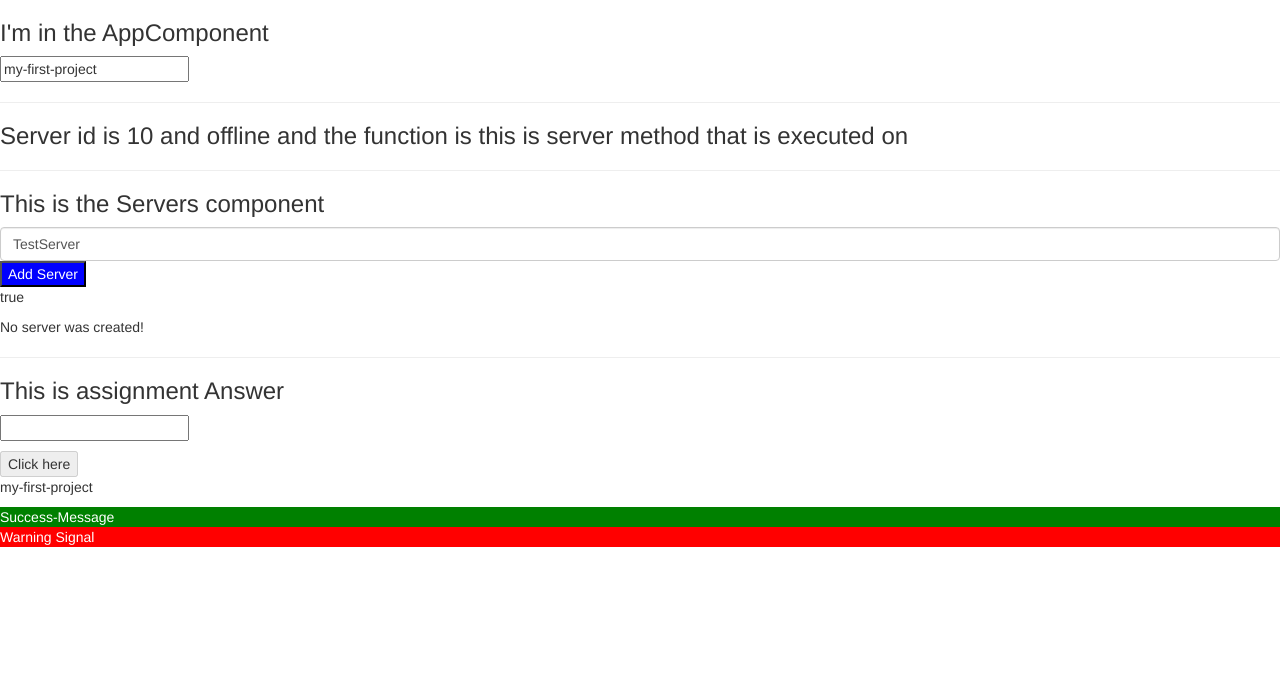
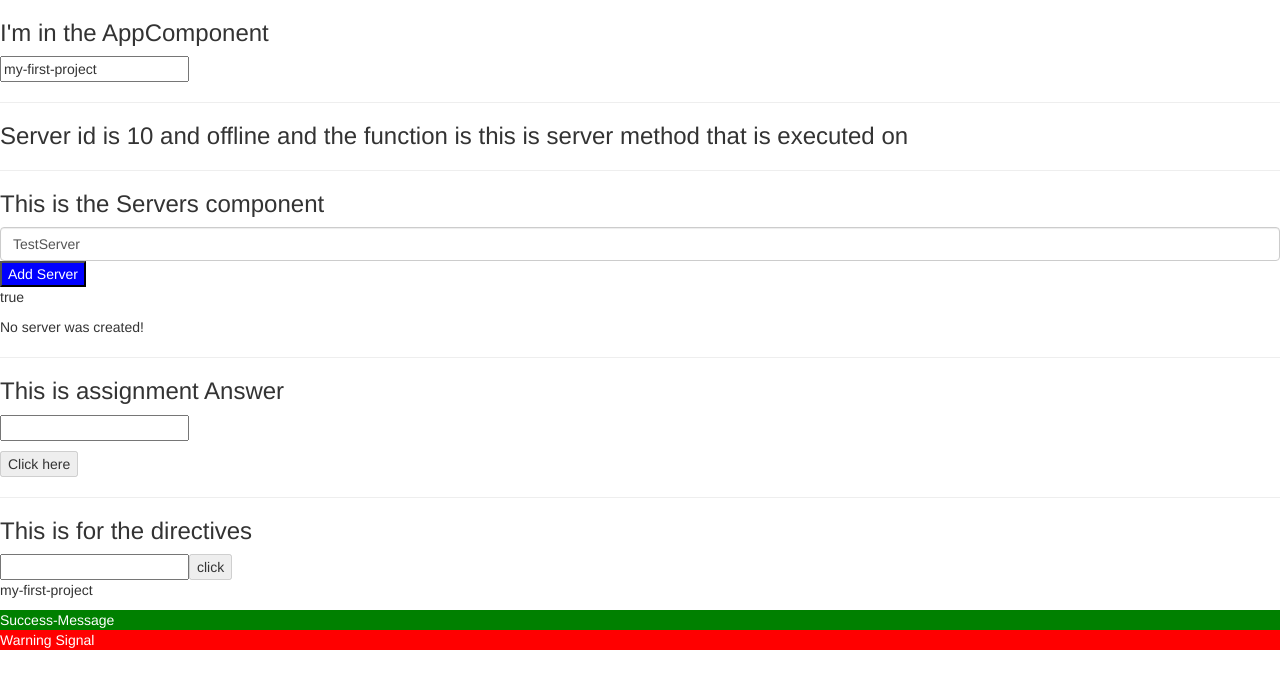
Before and after one commit to prajwalvishwamurthy/my-first-project, an Angular app: page / in a window 1280 px wide. Shown: the top 688 px of the page. Built offline with nearby package versions, Linux system fonts and the light colour scheme.

Commit message:
initial commit for the directives

```diff
--- a/src/app/servers/servers.component.html
+++ b/src/app/servers/servers.component.html
@@ -17,3 +17,9 @@
 <input type="text" [(ngModel)]="username">
 <p>{{username}}</p>
 <button type="button" [disabled]="username == ' ' " (click)="username = ' ' ">Click here</button>
+
+<hr>
+<h3>This is for the directives</h3>
+<input type="text" [(ngModel)] = 'updateDirective'>
+<p *ngIf="toggleButton">Server is created and the name of the server is {{updateDirective}}</p>
+<button type="button" [disabled] = "toggleButton || updateDirective === ''" (click)="onCreateServer()">click </button>
--- a/src/app/servers/servers.component.ts
+++ b/src/app/servers/servers.component.ts
@@ -10,7 +10,9 @@ allowNewServer = false;
 serverCreationStatus = 'No server was created!';
 textInput = 'TestServer';
 presentUserName = false;
-username = ' '
+username = ' ';
+updateDirective = '';
+toggleButton = false;
 constructor() {
   setTimeout(() => {
     this.allowNewServer = true;
@@ -18,6 +20,7 @@ constructor() {
 }
 ngOnInit(): void {}
 onCreateServer() {
+  this.toggleButton = true;
   this.serverCreationStatus ='Server was created' + " " + this.textInput !;
 }
 onUpdateServerName(event : Event) {
@@ -27,4 +30,5 @@ onUpdateServerName(event : Event) {
 updateUserName (event :Event) {
   this.username = (<HTMLInputElement>event.target).value;
 }
+
 }
```
Also changed, not shown: src/Note.md (added, +11 -0 lines).
